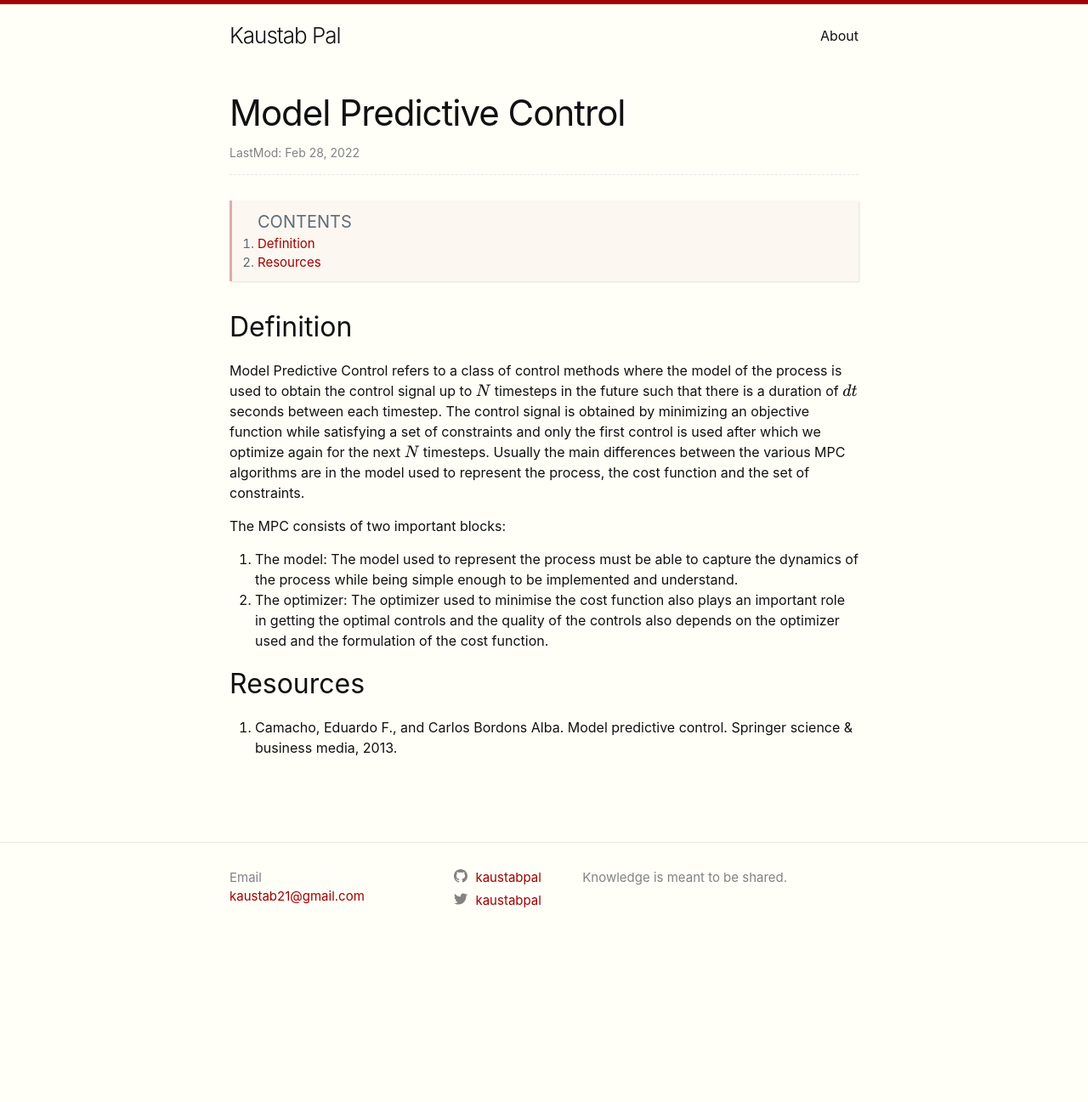
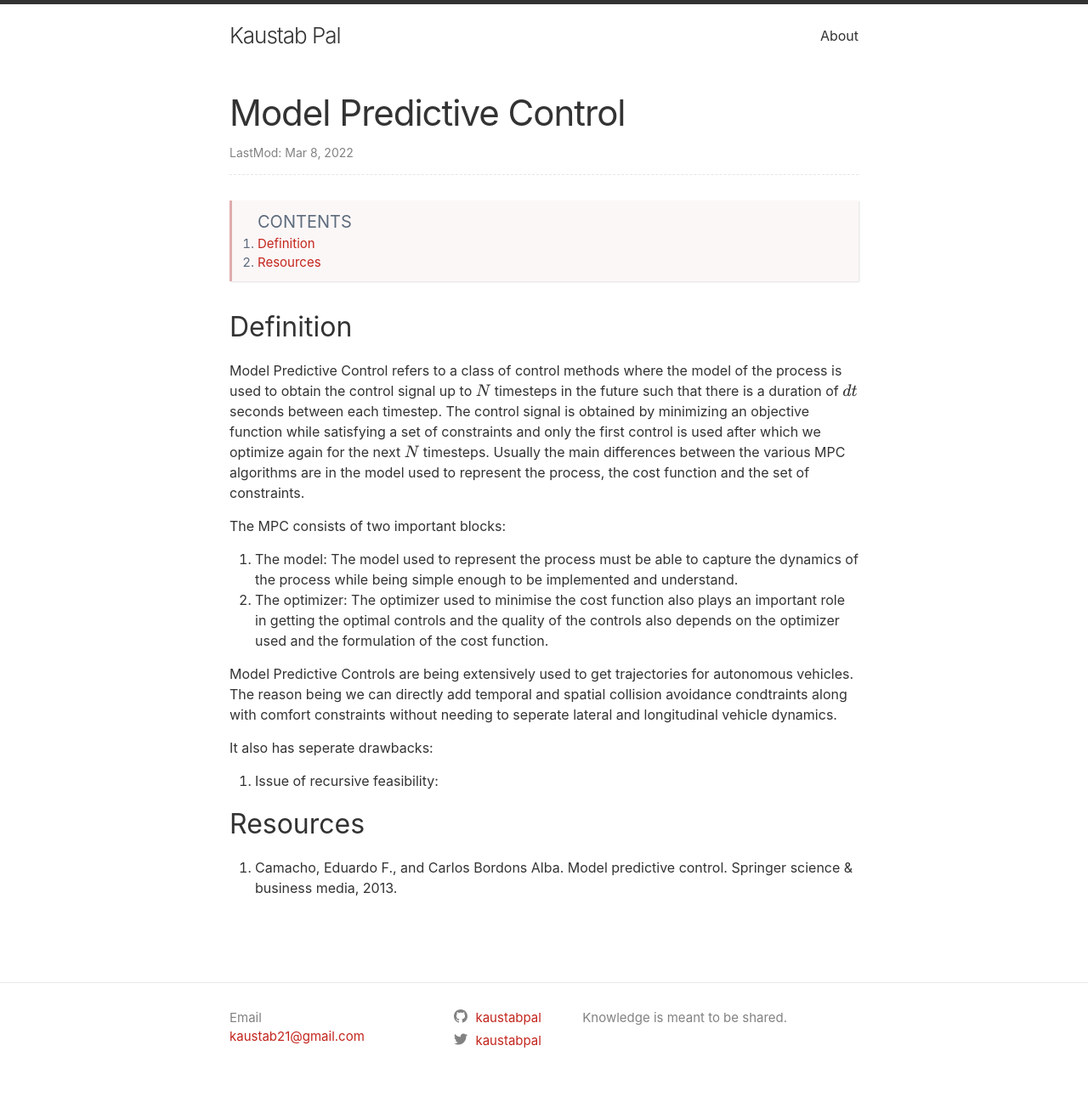
Before and after one commit to kaustabpal/kaustabpal.github.io, a Jekyll site: the page built from _posts/2022-02-28-mpc.md, in a window 1280 px wide. Shown: the whole page at 85% size. Built offline with Jekyll 4.4.1, drawn with Linux system fonts in a browser that asks for light colours; before the commit the page ends 1132 px from its top, so only the background shows below that.

Commit message:
changed design

```diff
--- a/_layouts/home.html
+++ b/_layouts/home.html
@@ -10,7 +10,7 @@ layout: default
   {{ content }}
 
   {%- if site.posts.size > 0 -%}
-    <h1 class="post-list-heading">{{ page.list_title | default: "Archive" }}</h1>
+    <h1 class="post-list-heading">{{ page.list_title | default: "Field Notes" }}</h1>
     <ul class="post-list">
       {%- for post in site.posts -%}
       <li>
--- a/_posts/2022-02-28-mpc.md
+++ b/_posts/2022-02-28-mpc.md
@@ -2,7 +2,7 @@
 layout: post
 title: "Model Predictive Control"
 permalink: "mpc"
-date: 2022-02-28 22:06
+date: 2022-03-08 12:26
 tags: [""]
 categories:
 description: ""
@@ -32,6 +32,16 @@ The MPC consists of two important blocks:
    controls also depends on the optimizer used and the formulation of the cost
    function.
 
+Model Predictive Controls are being extensively used to get trajectories for
+autonomous vehicles. The reason being we can directly add temporal and spatial
+collision avoidance condtraints along with comfort constraints without needing
+to seperate lateral and longitudinal vehicle dynamics.
+
+It also has seperate drawbacks:
+
+1. Issue of recursive feasibility:
+
+
 ## Resources
 
 1. Camacho, Eduardo F., and Carlos Bordons Alba. Model predictive control.
--- a/_sass/minima.scss
+++ b/_sass/minima.scss
@@ -10,9 +10,9 @@ $base-line-height: 1.5 !default;
 
 $spacing-unit:     30px !default;
 
-$text-color:       #111 !default;
-$background-color: #fffff8 !default;
-$brand-color:      #a00000 !default;
+$text-color:       #333333 !default;
+$background-color: #fff !default;
+$brand-color:      #c3251d !default;
 
 $grey-color:       #828282 !default;
 $grey-color-light: lighten($grey-color, 40%) !default;
--- a/_sass/minima/_layout.scss
+++ b/_sass/minima/_layout.scss
@@ -2,7 +2,7 @@
  * Site header
  */
 .site-header {
-  border-top: 5px solid $brand-color;
+  border-top: 5px solid $text-color;
   border-bottom: 1px solid transparent;
   min-height: $spacing-unit * 1.865;
   padding: 10px;
```
Also changed, not shown: _posts/2022-03-06-simplex.md (+3 -1 lines).
